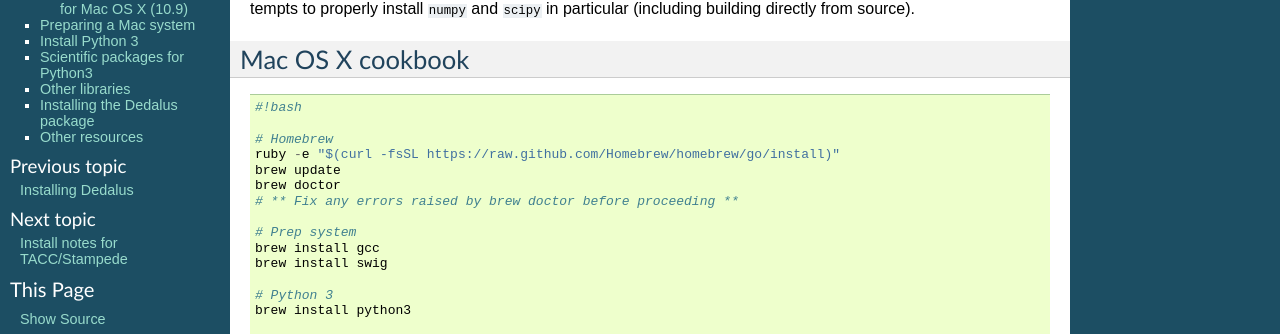
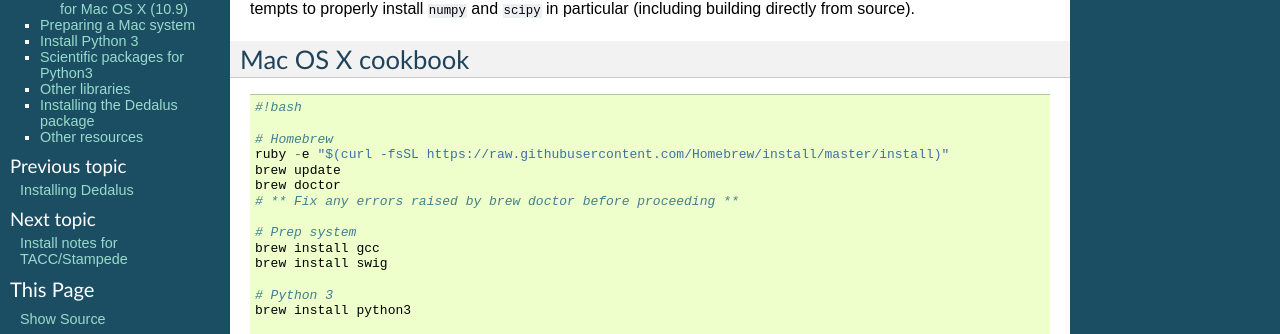
Before and after one commit to enlighter/dedalus, a Sphinx documentation site: the page built from docs/machines/mac_os/mac_os.rst, in a window 1280 px wide and 900 px high. Shown: the part 137-471 px from the top of the window. Built offline with Sphinx 7.4.7, drawn with Linux system fonts in a browser that asks for light colours; formulas are drawn with MathJax 3; some of the changed lines change nothing that is shown.

Commit message:
mac_os.rst edited online with Bitbucket

```diff
--- a/docs/machines/mac_os/mac_os.rst
+++ b/docs/machines/mac_os/mac_os.rst
@@ -17,7 +17,7 @@ Mac OS X cookbook
     #!bash
 
     # Homebrew
-    ruby -e "$(curl -fsSL https://raw.github.com/Homebrew/homebrew/go/install)"
+    ruby -e "$(curl -fsSL https://raw.githubusercontent.com/Homebrew/install/master/install)"
     brew update
     brew doctor
     # ** Fix any errors raised by brew doctor before proceeding **
```
